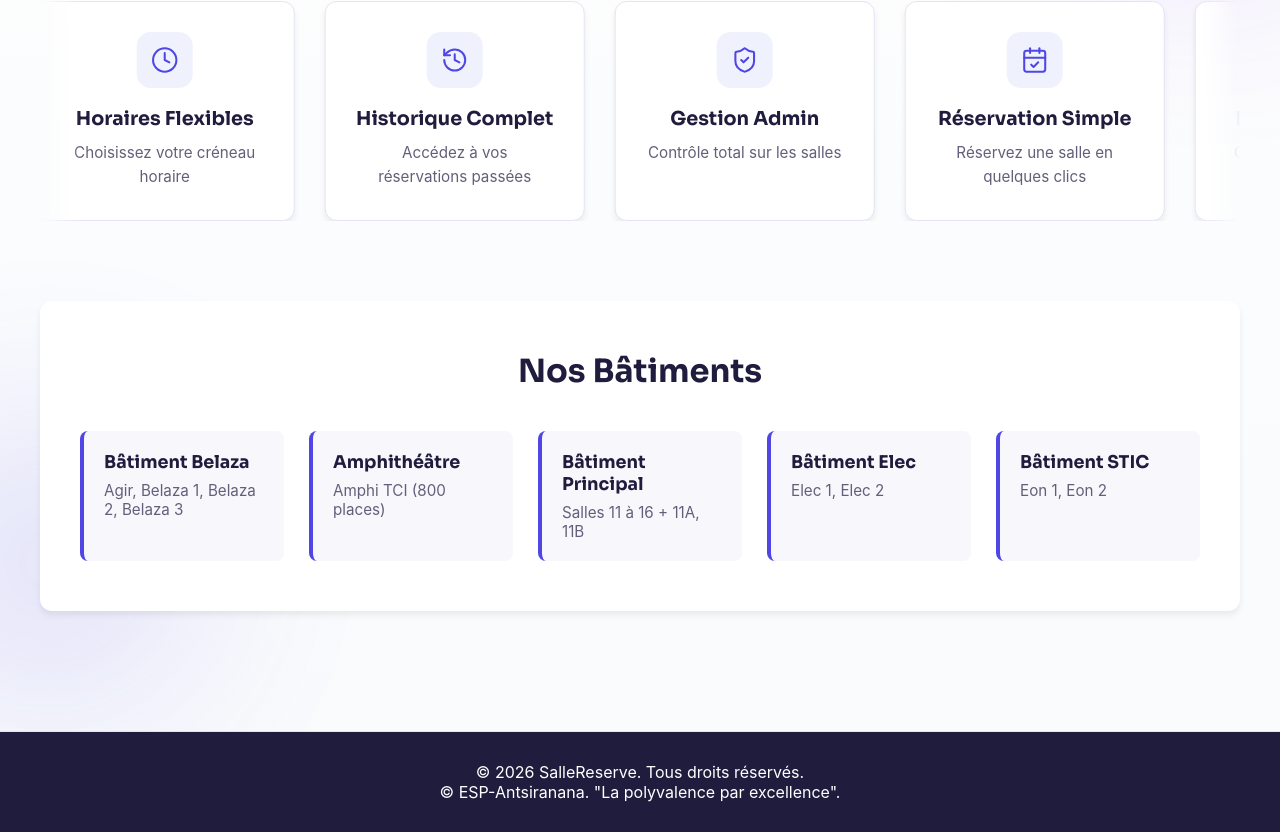
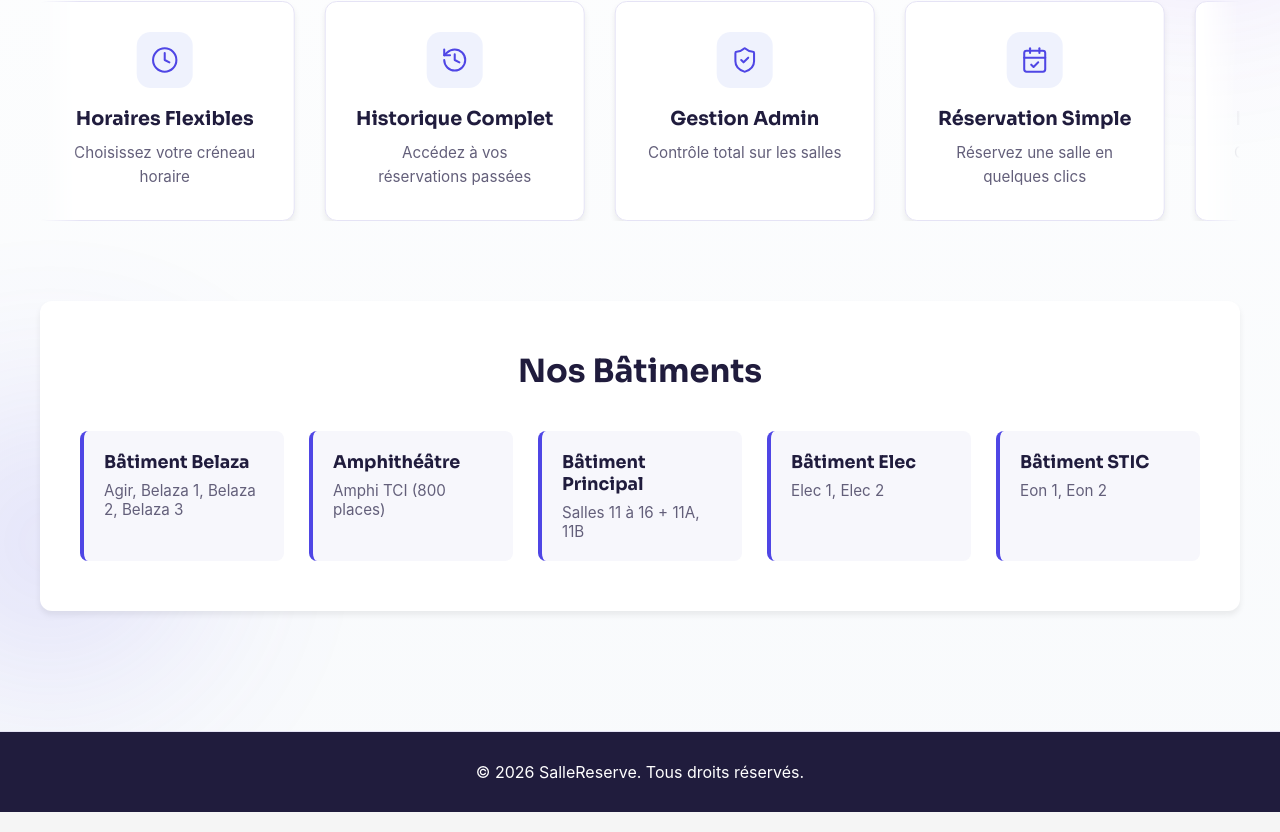
Before and after one commit to rakotomalalasafidy81-lgtm/SalleReserve, a React (Create React App) app in the folder frontend/: page / in a window 1280 px wide. Shown: the part 600-1432 px from the top of the page. Built offline with nearby package versions, Linux system fonts and the light colour scheme; no server answers.

Commit message:
Update Home.js

```diff
--- a/frontend/src/pages/Home.js
+++ b/frontend/src/pages/Home.js
@@ -114,7 +114,6 @@ const Home = () => {
 
       <footer className="home-footer">
         <p>&copy; 2026 SalleReserve. Tous droits réservés.</p>
-        <p>&copy;  ESP-Antsiranana. "La polyvalence par excellence".</p>
       </footer>
     </div>
   );
```
